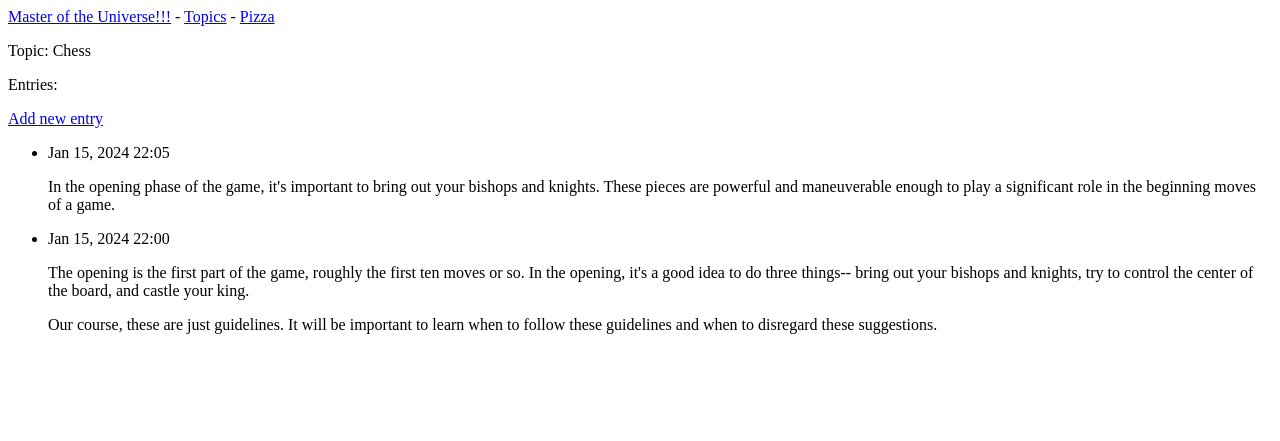
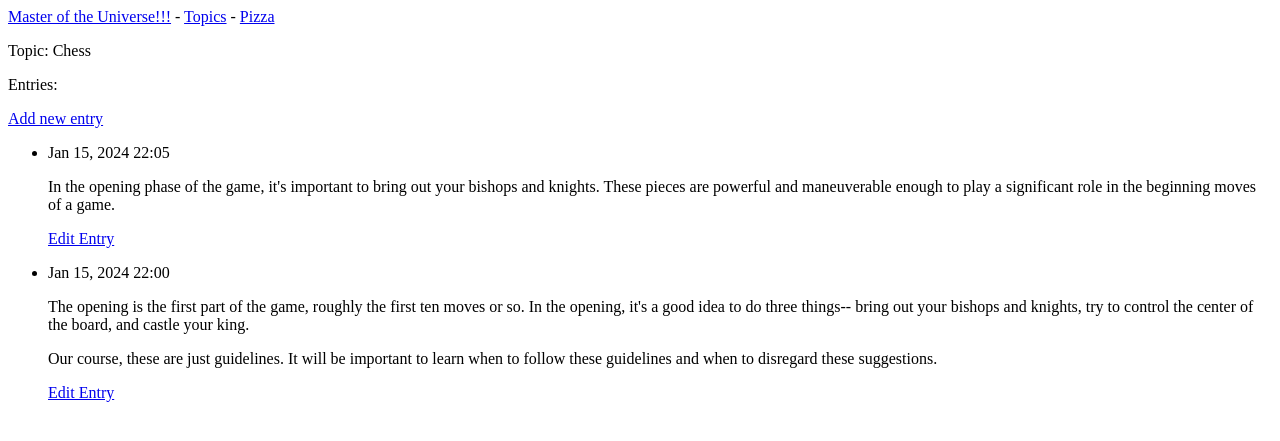
Before and after one commit to CrusadorBoz/python_crash_course-master_django, a Django app: page /topics/1/ in a window 1280 px wide. Shown: the top 441 px of the page. Run offline with Django 4.2, Linux system fonts and the light colour scheme; data comes from the database, SQL or seed files in the repository.

Commit message:
saving tree

```diff
--- a/master/templates/master/topic.html
+++ b/master/templates/master/topic.html
@@ -15,6 +15,7 @@
             <li>
                 <p>{{ entry.date_added|date:'M d, Y H:i' }}</p>
                 <p>{{ entry.text|linebreaks }}</p>
+                <p><a href="{% url 'master:edit_entry' entry.id %}">Edit Entry</a></p>
             </li>
         {% empty %}
             <li>There are no entries for this topic, yet.</li>
--- a/master/urls.py
+++ b/master/urls.py
@@ -21,6 +21,9 @@ urlpatterns = [
     path('new_topic/', views.new_topic, name='new_topic'),
 
     # Page for adding the new entry
-    path('new_entry/<int:topic_id>/', views.new_entry, name='new_entry')
+    path('new_entry/<int:topic_id>/', views.new_entry, name='new_entry'),
+
+    # Page for editing an entry
+    path('edit_entry/<int:entry_id>/', views.edit_entry, name='edit_entry')
 
 ]
--- a/master/views.py
+++ b/master/views.py
@@ -1,6 +1,6 @@
 from django.shortcuts import render, redirect
 
-from .models import Topic
+from .models import Topic, Entry
 from .forms import TopicForm, EntryForm
 
 # Create your views here.
@@ -61,3 +61,22 @@ def new_entry(request, topic_id):
     # Display a blank or invalid form.
     context = {'topic': topic, 'form': form}
     return render(request, 'master/new_entry.html', context)
+
+
+def edit_entry(request, entry_id):
+    """ Edit an existing entry. """
+    entry = Entry.objects.get(id=entry_id)
+    topic = entry.topic
+
+    if request.method != 'POST':
+        # Initial request; pre-fill with the current entry.
+        form = EntryForm(instance=entry)
+    else:
+        # POST data submitted; process data.
+        form = EntryForm(instance=entry, data=request.POST)
+        if form.is_valid():
+            form.save()
+            return redirect('master:topic', topic_id=topic.id)
+    # Display a blank or invalid form.
+    context = {'entry': entry, 'topic': topic, 'form': form}
+    return render(request, 'master/edit_entry.html', context)
```
Also changed, not shown: master/templates/master/edit_entry.html (added, +15 -0 lines).
